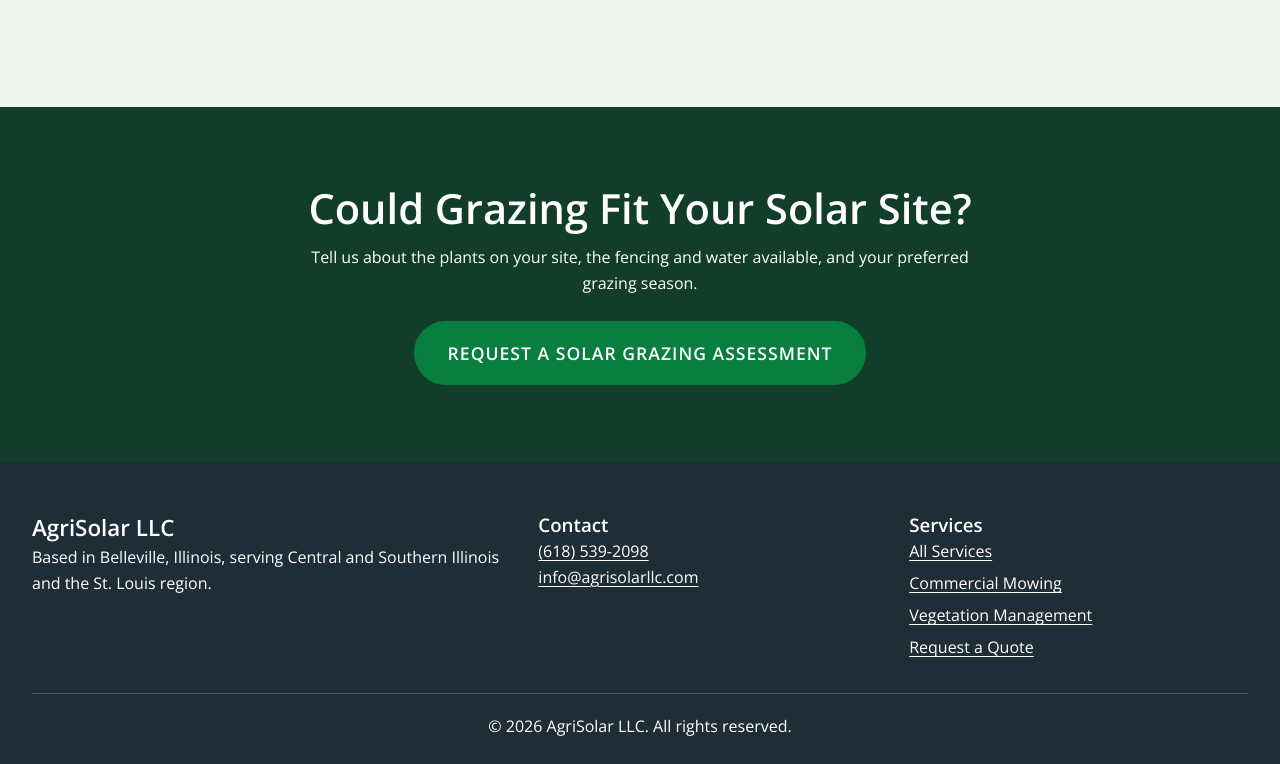
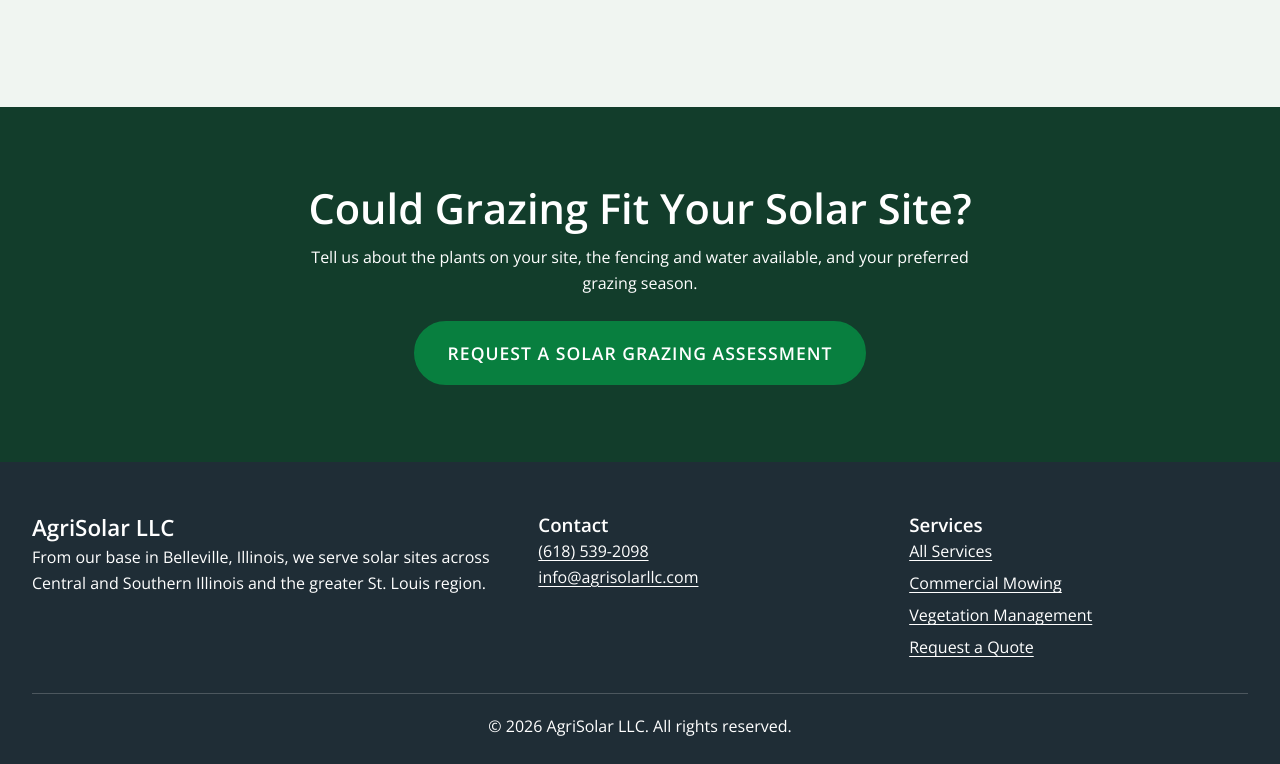
Before and after one commit to AJR1073/agrisolar-website, a website: page services/solar-grazing/index.html in a window 1280 px wide. Shown: the part 3629-4393 px from the top of the page. Drawn offline with nearby package versions, Linux system fonts and the light colour scheme.

Commit message:
Polish service area wording

```diff
--- a/services/solar-grazing/index.html
+++ b/services/solar-grazing/index.html
@@ -132,6 +132,6 @@
 
     <section class="cta-panel"><h2>Could Grazing Fit Your Solar Site?</h2><p>Tell us about the plants on your site, the fencing and water available, and your preferred grazing season.</p><a class="btn btn-primary" href="/contact/">Request a Solar Grazing Assessment</a></section>
 </main>
-<footer class="footer"><div class="container"><div class="footer-grid"><div><h2>AgriSolar LLC</h2><p>Based in Belleville, Illinois, serving Central and Southern Illinois and the St. Louis region.</p></div><div><h3>Contact</h3><p><a href="tel:+16185392098">(618) 539-2098</a><br><a href="mailto:info@agrisolarllc.com">info@agrisolarllc.com</a></p></div><div><h3>Services</h3><nav class="footer-links" aria-label="Footer navigation"><a href="/services/">All Services</a><a href="/services/commercial-mowing/">Commercial Mowing</a><a href="/services/vegetation-herbicide-management/">Vegetation Management</a><a href="/contact/">Request a Quote</a></nav></div></div><p class="footer-bottom">&copy; <span data-current-year></span> AgriSolar LLC. All rights reserved.</p></div></footer>
+<footer class="footer"><div class="container"><div class="footer-grid"><div><h2>AgriSolar LLC</h2><p>From our base in Belleville, Illinois, we serve solar sites across Central and Southern Illinois and the greater St. Louis region.</p></div><div><h3>Contact</h3><p><a href="tel:+16185392098">(618) 539-2098</a><br><a href="mailto:info@agrisolarllc.com">info@agrisolarllc.com</a></p></div><div><h3>Services</h3><nav class="footer-links" aria-label="Footer navigation"><a href="/services/">All Services</a><a href="/services/commercial-mowing/">Commercial Mowing</a><a href="/services/vegetation-herbicide-management/">Vegetation Management</a><a href="/contact/">Request a Quote</a></nav></div></div><p class="footer-bottom">&copy; <span data-current-year></span> AgriSolar LLC. All rights reserved.</p></div></footer>
 <script src="/js/main.js" defer></script>
 </body></html>
```
